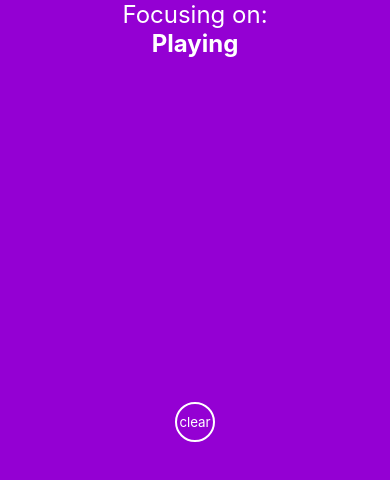
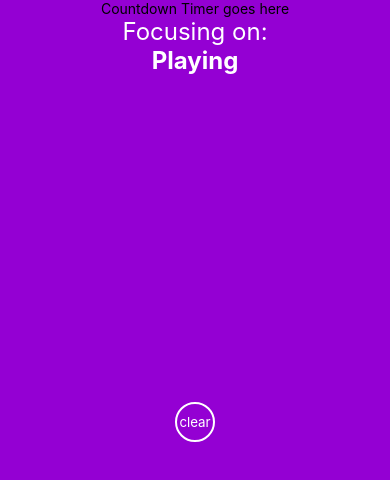
Before and after one commit to shazy89/FocusTime, a React Native app: screen / in a window 390 px wide. Shown: the top 480 px of the page. Built offline with nearby package versions, Linux system fonts and the light colour scheme.

Commit message:
countdown commit -m

```diff
--- a/src/components/Countdown.js
+++ b/src/components/Countdown.js
@@ -1,12 +1,10 @@
 import React from "react";
 import { StyleSheet, Text, View } from "react-native";
 
-const Countdown = () => {
-  return (
-    <View>
-      <Text></Text>
-    </View>
-  );
+const minutesToMillis = (min) => min * 1000 * 60;
+//const formatTime
+const Countdown = ({ minutes = 20, isPaused }) => {
+  return <Text>Countdown Timer goes here</Text>;
 };
 
 export default Countdown;
--- a/src/features/timer/Timer.js
+++ b/src/features/timer/Timer.js
@@ -2,9 +2,11 @@ import React from "react";
 import { StyleSheet, Text, View } from "react-native";
 import { fontSizes } from "../../utils/sizes";
 import { colors, marginSizes } from "../../utils/colors";
+import Countdown from "../../components/Countdown";
 const Timer = ({ focusSubject }) => {
   return (
     <View style={styles.container}>
+      <Countdown />
       <Text style={styles.title}>Focusing on:</Text>
       <Text style={styles.task}>{focusSubject}</Text>
     </View>
```
